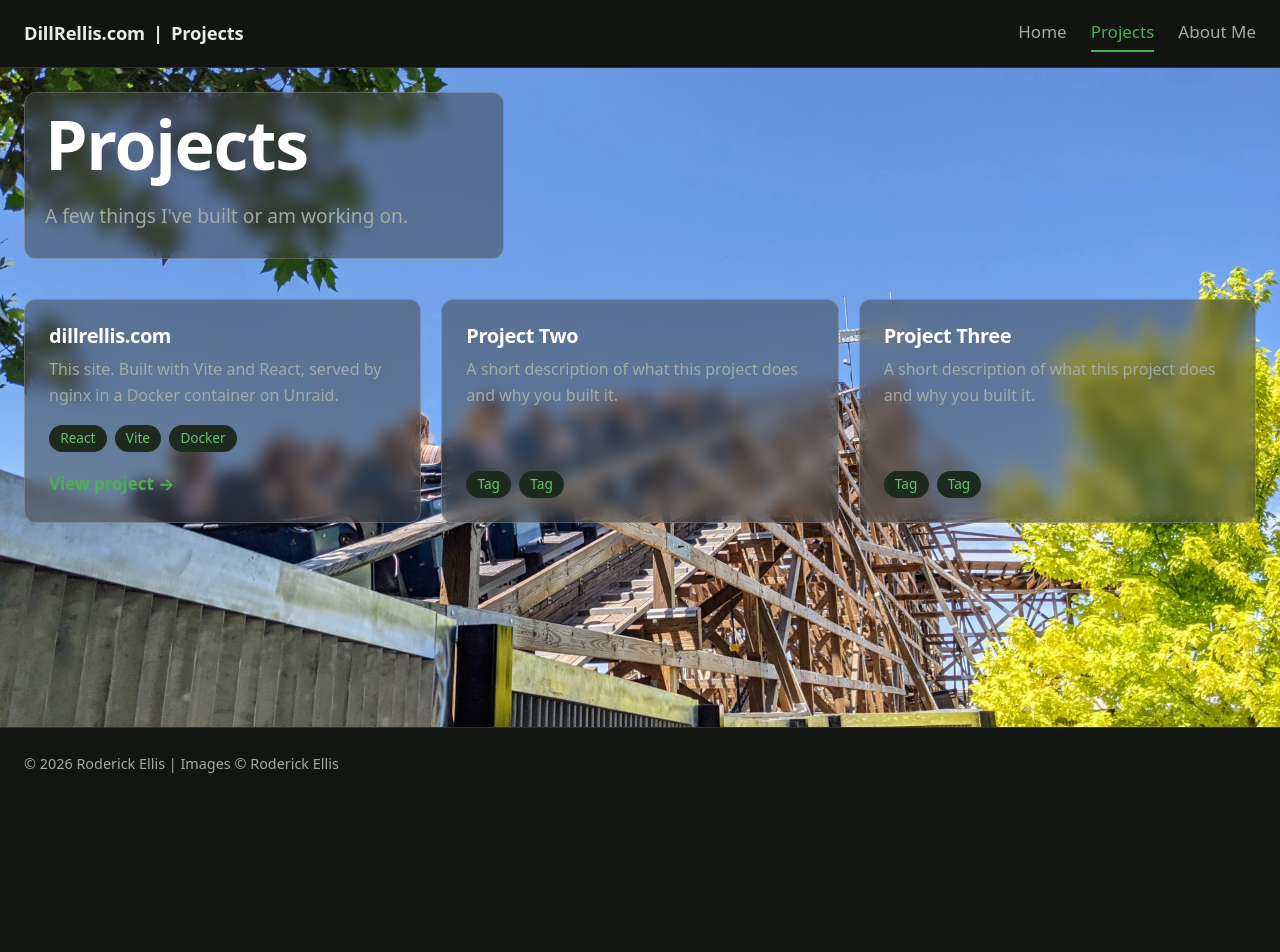
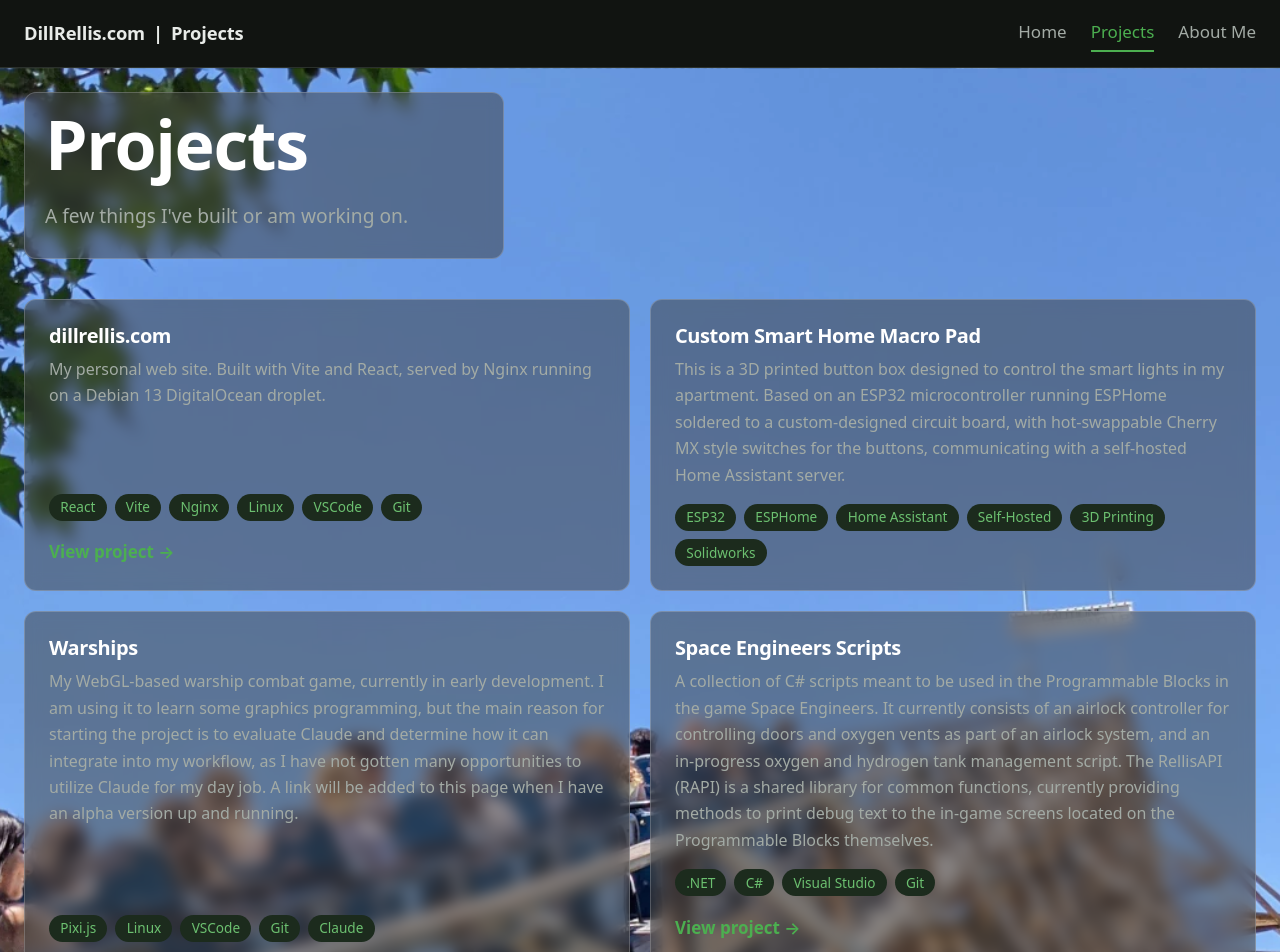
Before and after one commit to coasterboy101/dillrellis-com, a React (Vite) app: page /projects in a window 1280 px wide. Shown: the top 952 px of the page. Before the commit the page ends 800 px from the top, so only its background shows below. Built offline with nearby package versions, Linux system fonts and the light colour scheme.

Commit message:
- Re-organized some the the CSS classes - Added full project list, descriptions, and tags

```diff
--- a/src/data/projects.js
+++ b/src/data/projects.js
@@ -3,18 +3,49 @@
 export const projects = [
   {
     title: 'dillrellis.com',
-    description: 'This site. Built with Vite and React, served by nginx in a Docker container on Unraid.',
-    tags: ['React', 'Vite', 'Docker'],
+    description: 'My personal web site. Built with Vite and React, served by Nginx running on a Debian 13 DigitalOcean droplet.',
+    tags: ['React', 'Vite', 'Nginx', 'Linux', 'VSCode', 'Git'],
     link: 'https://github.com/coasterboy101/dillrellis-com',
   },
   {
-    title: 'Project Two',
-    description: 'A short description of what this project does and why you built it.',
-    tags: ['Tag', 'Tag'],
+    title: 'Custom Smart Home Macro Pad',
+    description: 'This is a 3D printed button box designed to control the smart lights in my apartment. Based on an ESP32 microcontroller running ESPHome \
+soldered to a custom-designed circuit board, with hot-swappable Cherry MX style switches for the buttons, communicating with a self-hosted Home Assistant \
+server.',
+    tags: ['ESP32', 'ESPHome', 'Home Assistant', 'Self-Hosted', '3D Printing', 'Solidworks'],
   },
   {
-    title: 'Project Three',
-    description: 'A short description of what this project does and why you built it.',
-    tags: ['Tag', 'Tag'],
+    title: 'Warships',
+    description: 'My WebGL-based warship combat game, currently in early development. I am using it to learn some graphics programming, but the main reason \
+for starting the project is to evaluate Claude and determine how it can integrate into my workflow, as I have not gotten many opportunities to utilize Claude \
+for my day job. A link will be added to this page when I have an alpha version up and running.',
+    tags: ['Pixi.js', 'Linux', 'VSCode', 'Git', 'Claude'],
+    // link: 'https://github.com/coasterboy101/warships',
+  },
+  {
+    title: 'Space Engineers Scripts',
+    description: 'A collection of C# scripts meant to be used in the Programmable Blocks in the game Space Engineers. It currently consists of an airlock \
+controller for controlling doors and oxygen vents as part of an airlock system, and an in-progress oxygen and hydrogen tank management script. The RellisAPI \
+(RAPI) is a shared library for common functions, currently providing methods to print debug text to the in-game screens located on the Programmable Blocks \
+themselves.',
+    tags: ['.NET', 'C#', 'Visual Studio', 'Git'],
+    link: 'https://github.com/coasterboy101/spengies-scripts',
+  },
+  {
+    title: 'Timesheet',
+    description: 'My college capstone project. An employee time tracking program, written as a team project with another student. It provides an interface \
+for managing employee records, project details, client details, and time spent on each project. The project was used to show what I had learned about both \
+front-end UI work as well as back-end code and database work, using WinForms for the UI and MySql as the database backend. The original database schema has \
+been lost, what exists in the repository now has be re-created from the code I do still have.',
+    tags: ['.NET', 'C#', 'WinForms', 'MySql', 'Visual Studio', 'Git'],
+    link: 'https://github.com/coasterboy101/Timesheet',
+  },
+  {
+    title: 'Performance Monitor',
+    description: 'This was one of the first serious progamming projects I worked on. It was initially a C# WinForms application with custom gauge-style \
+controls (also written by me) that was meant to run in the background and provide various real-time PC performance metrics. After running into some issues \
+with the WinForms controls not being able to utilize GPU accelerated rendering, I switched over to a WPF-based project, also with custom-written gauge \
+controls. I eventually got the project to what I would consider "Revision 1", but have unfortunately lost the source code since then.',
+    tags: ['.NET', 'C#', 'WinForms', 'WPF', 'Windows Performance Counter API', 'Visual Studio'],
   },
 ]
--- a/src/styles.css
+++ b/src/styles.css
@@ -248,14 +248,6 @@ ul {
   background-image: url('/assets/home/images/background.webp');
 }
 
-.background-wrapper-projects {
-  background-image: url('/assets/projects/images/background.webp');
-}
-
-.background-wrapper-about {
-  background-image: url('/assets/about/images/background.webp');
-}
-
 .frosted-card {
   max-width: 520px;
   padding: 40px;
@@ -274,24 +266,24 @@ ul {
   max-width: 520px;
 }
 
+/* Projects */
+
+.background-wrapper-projects {
+  background-image: url('/assets/projects/images/background.webp');
+}
+
+.projects-container {
+  width: 100%;
+}
+
 .frosted-card-projects {
   max-width: 480px;
   padding: 10px 20px;
 }
 
-.frosted-card-about {
-  max-width: 800px;
-}
-
-/* Projects */
-
-.projects-container {
-  width: 100%;
-}
-
 .card-grid {
   display: grid;
-  grid-template-columns: repeat(auto-fit, minmax(260px, 1fr));
+  grid-template-columns: repeat(auto-fit, minmax(560px, 1fr));
   gap: 1.25rem;
   margin-top: 2.5rem;
 }
@@ -351,6 +343,14 @@ ul {
 
 /* About */
 
+.background-wrapper-about {
+  background-image: url('/assets/about/images/background.webp');
+}
+
+.frosted-card-about {
+  max-width: 800px;
+}
+
 .prose {
   max-width: 68ch;
 }
```
